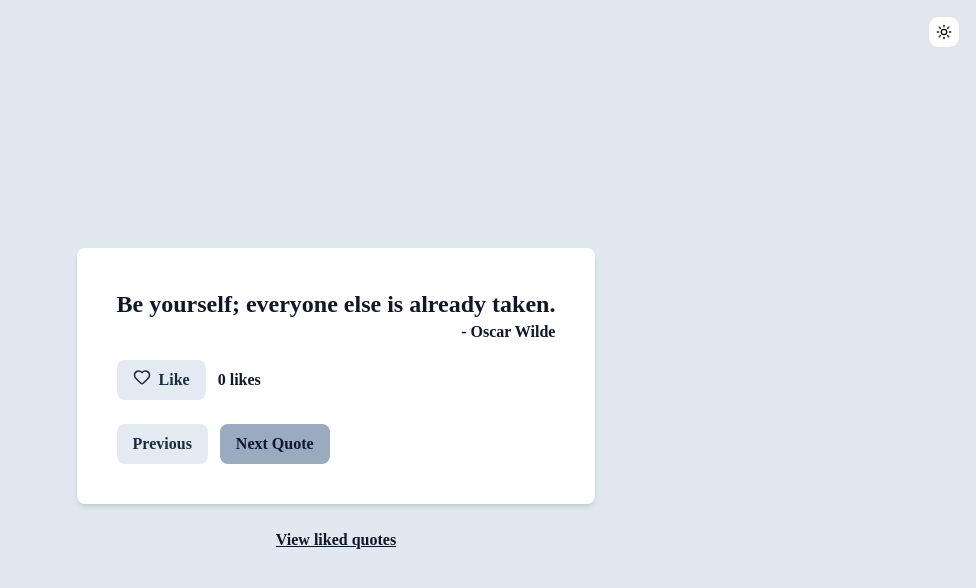
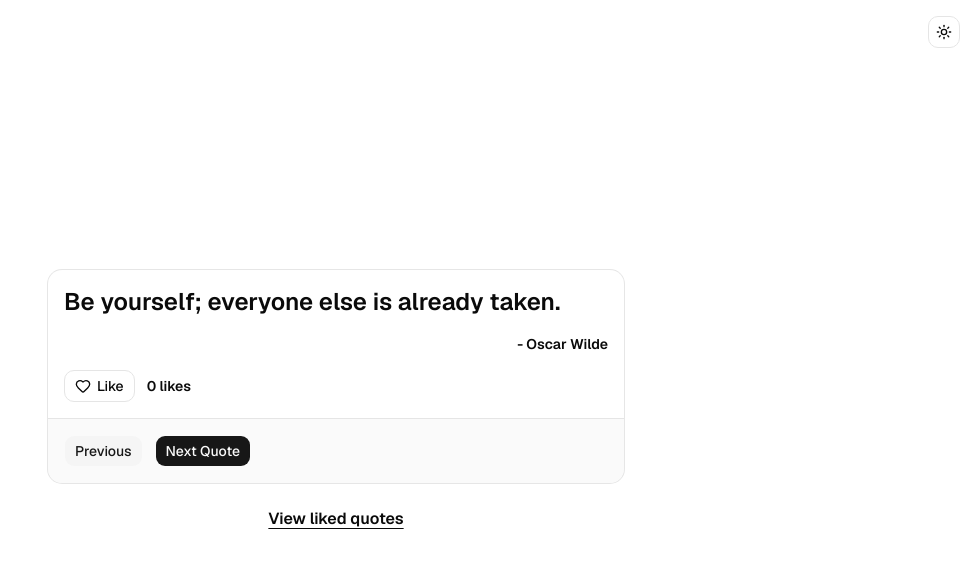
Before and after one commit to efeince1/random-quotes, a Next.js app: page / in a window 1280 px wide. Shown: the top 588 px of the page, without its empty margins (304-1280 px from the left). Built offline with nearby package versions, Linux system fonts and the light colour scheme.

Commit message:
Style app with shadcn components and theme tokens

```diff
--- a/src/app/globals.css
+++ b/src/app/globals.css
@@ -7,7 +7,7 @@
 @theme inline {
   --color-background: var(--background);
   --color-foreground: var(--foreground);
-  --font-sans: var(--font-sans);
+  --font-sans: var(--font-geist-sans);
   --font-mono: var(--font-geist-mono);
   --font-heading: var(--font-sans);
   --color-sidebar-ring: var(--sidebar-ring);
--- a/src/app/page.js
+++ b/src/app/page.js
@@ -1,9 +1,9 @@
 'use client';
 
-import { Button } from '@/components/Button';
+import Link from 'next/link';
+import { Button } from '@/components/ui/button';
 import { QuoteCard } from '@/components/QuoteCard';
 import { useQuotes } from '@/app/QuotesContext';
-import Link from 'next/link';
 
 export default function Home() {
   const { quotes, quoteIndex, nextQuote, previousQuote, likeQuote } =
@@ -11,27 +11,27 @@ export default function Home() {
   const { quote, author, likeCount } = quotes[quoteIndex];
 
   return (
-<main className='min-h-screen flex flex-col items-center justify-center gap-6 bg-slate-200'>      <QuoteCard
+    <main className='min-h-screen flex flex-col items-center justify-center gap-6 bg-background p-4'>
+      <h1 className='sr-only'>Random Quotes</h1>
+      <QuoteCard
         quote={quote}
         author={author}
         likeCount={likeCount}
         onLike={() => likeQuote(quoteIndex)}
       >
-        <div className='flex gap-3'>
+        <div className='flex flex-wrap gap-3'>
           <Button variant='secondary' onClick={previousQuote}>
             Previous
           </Button>
-          <Button variant='primary' onClick={nextQuote}>
-            Next Quote
-          </Button>
+          <Button onClick={nextQuote}>Next Quote</Button>
         </div>
       </QuoteCard>
       <Link
-  href='/user/quotes/liked'
-  className='font-semibold text-slate-900 underline'
->
-  View liked quotes
-</Link>
+        href='/user/quotes/liked'
+        className='font-semibold text-foreground underline underline-offset-4'
+      >
+        View liked quotes
+      </Link>
     </main>
   );
 }
--- a/src/app/user/quotes/liked/page.js
+++ b/src/app/user/quotes/liked/page.js
@@ -12,11 +12,11 @@ export default function LikedQuotesPage() {
     .filter((q) => q.likeCount > 0);
 
   return (
-    <main className='min-h-screen bg-slate-200 p-10 flex flex-col items-center gap-6'>
-      <h1 className='text-3xl font-semibold text-slate-900'>Liked Quotes</h1>
+    <main className='min-h-screen bg-background p-4 sm:p-10 flex flex-col items-center gap-6'>
+      <h1 className='text-3xl font-semibold text-foreground'>Liked Quotes</h1>
 
       {likedQuotes.length === 0 ? (
-        <p className='text-slate-900'>You have not liked any quotes yet.</p>
+        <p className='text-foreground'>You have not liked any quotes yet.</p>
       ) : (
         <ul className='flex flex-col gap-4 w-full max-w-xl'>
           {likedQuotes.map((q) => (
@@ -31,7 +31,10 @@ export default function LikedQuotesPage() {
         </ul>
       )}
 
-      <Link href='/' className='font-semibold text-slate-900 underline'>
+      <Link
+        href='/'
+        className='font-semibold text-foreground underline underline-offset-4'
+      >
         Back to quotes
       </Link>
     </main>
--- a/src/components/Button.js
+++ /dev/null
@@ -1,23 +0,0 @@
-export function Button({ variant, onClick, children }) {
-  let buttonStyles = '';
-
-  switch (variant) {
-    case 'primary':
-      buttonStyles = 'bg-slate-400/90 text-slate-900';
-      break;
-    case 'secondary':
-      buttonStyles = 'bg-slate-200/90 text-slate-800';
-      break;
-    default:
-      buttonStyles = 'bg-slate-400/90 text-slate-900';
-  }
-
-  return (
-    <button
-      className={`text-md font-semibold py-2 px-4 rounded-md flex gap-2 text-center justify-center ${buttonStyles}`}
-      onClick={onClick}
-    >
-      {children}
-    </button>
-  );
-}
--- a/src/components/LikedQuoteCard.js
+++ b/src/components/LikedQuoteCard.js
@@ -1,22 +1,27 @@
 import { Heart } from 'lucide-react';
-import { Button } from '@/components/Button';
+import { Button } from '@/components/ui/button';
+import { Card, CardContent } from '@/components/ui/card';
 
 export function LikedQuoteCard({ quote, author, likeCount, onUnlike }) {
   return (
-    <li className='bg-white shadow-md rounded-md p-6 flex flex-col gap-3'>
-      <p className='text-lg font-semibold text-slate-900'>{quote}</p>
-      <span className='text-md font-semibold text-slate-900 self-end'>
+    <li>
+      <Card>
+        <CardContent className='flex flex-col gap-3'>
+          <p className='text-lg font-semibold text-foreground'>{quote}</p>
+          <span className='self-end font-semibold text-foreground'>
             - {author}
           </span>
           <div className='flex items-center gap-3'>
-        <Button variant='secondary' onClick={onUnlike}>
-          <Heart size={18} className='fill-current' />
+            <Button variant='outline' onClick={onUnlike}>
+              <Heart className='fill-current' />
               Unlike
             </Button>
-        <span className='text-md font-semibold text-slate-900'>
+            <span className='font-semibold text-foreground'>
               {likeCount} likes
             </span>
           </div>
+        </CardContent>
+      </Card>
     </li>
   );
 }
--- a/src/components/QuoteCard.js
+++ b/src/components/QuoteCard.js
@@ -1,24 +1,27 @@
+import { Heart } from 'lucide-react';
+import { Button } from '@/components/ui/button';
+import { Card, CardContent, CardFooter } from '@/components/ui/card';
 import { H3 } from '@/components/typography/H3';
-import { Button } from '@/components/Button';
-import { Heart } from 'lucide-react';
 
 export function QuoteCard({ quote, author, likeCount, onLike, children }) {
   return (
-    <section className='bg-white shadow-md rounded-md p-10 flex flex-col'>
+    <Card className='w-full max-w-xl'>
+      <CardContent className='flex flex-col gap-4'>
         <H3 element='p'>{quote}</H3>
-      <span className='text-md font-semibold text-slate-900 self-end'>
+        <span className='self-end font-semibold text-foreground'>
           - {author}
         </span>
-      <div className='mt-4 flex items-center gap-3'>
-        <Button variant='secondary' onClick={onLike}>
-  <Heart size={18} className={likeCount > 0 ? 'fill-current' : ''} />
+        <div className='flex items-center gap-3'>
+          <Button variant='outline' onClick={onLike}>
+            <Heart className={likeCount > 0 ? 'fill-current' : ''} />
             Like
           </Button>
-        <span className='text-md font-semibold text-slate-900'>
+          <span className='font-semibold text-foreground'>
             {likeCount} likes
           </span>
         </div>
-      <div className='mt-6 flex flex-col'>{children}</div>
-    </section>
+      </CardContent>
+      <CardFooter>{children}</CardFooter>
+    </Card>
   );
 }
--- a/src/components/typography/H3.js
+++ b/src/components/typography/H3.js
@@ -1,10 +1,12 @@
 export function H3({ element, children }) {
+  const styles = 'text-xl sm:text-2xl font-semibold text-foreground';
+
   switch (element) {
     case 'p':
-      return <p className='text-2xl font-semibold text-slate-900'>{children}</p>;
+      return <p className={styles}>{children}</p>;
     case 'span':
-      return <span className='text-2xl font-semibold text-slate-900'>{children}</span>;
+      return <span className={styles}>{children}</span>;
     default:
-      return <h3 className='text-2xl font-semibold text-slate-900'>{children}</h3>;
+      return <h3 className={styles}>{children}</h3>;
   }
 }
```
Lines whose indentation alone changed are shown as unchanged.
